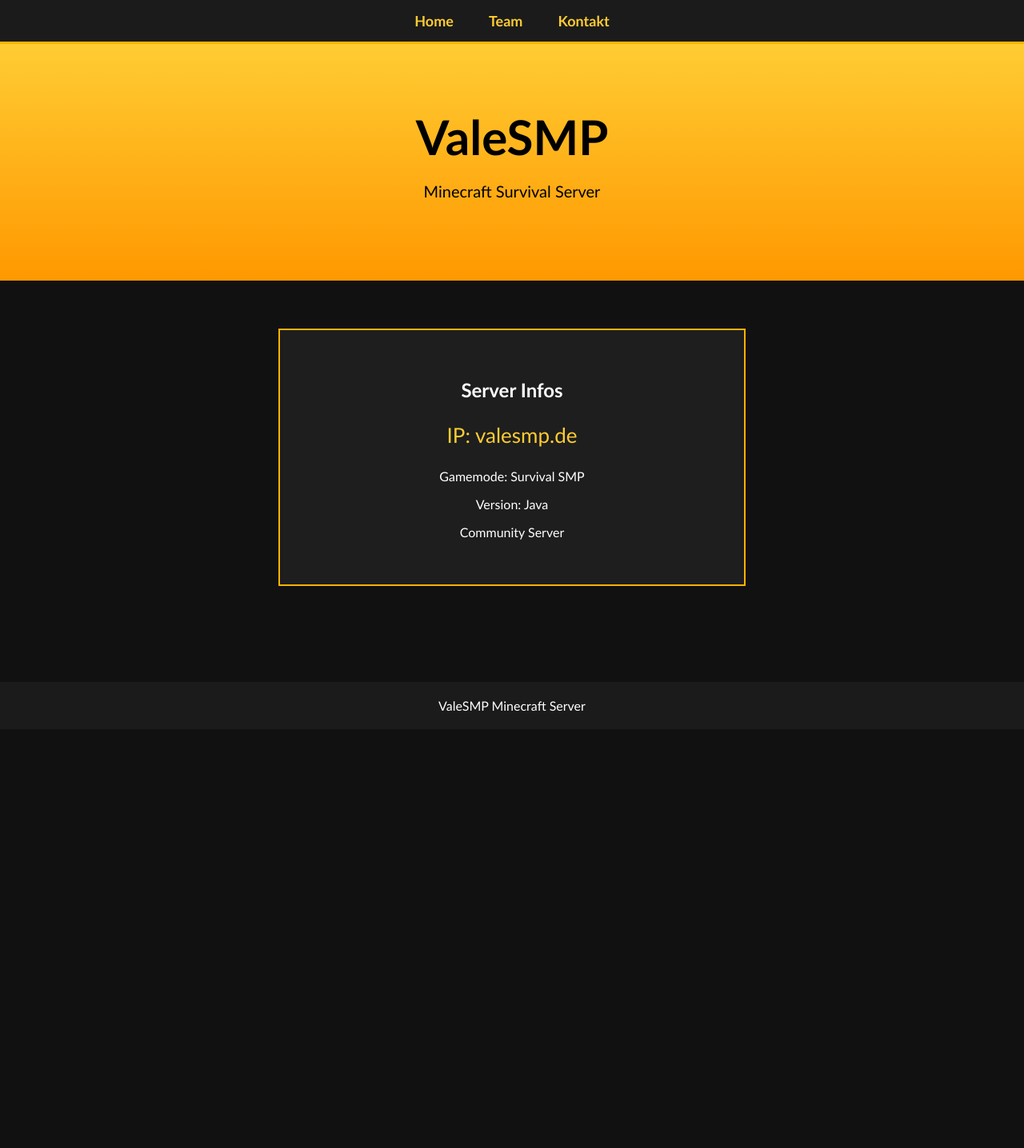
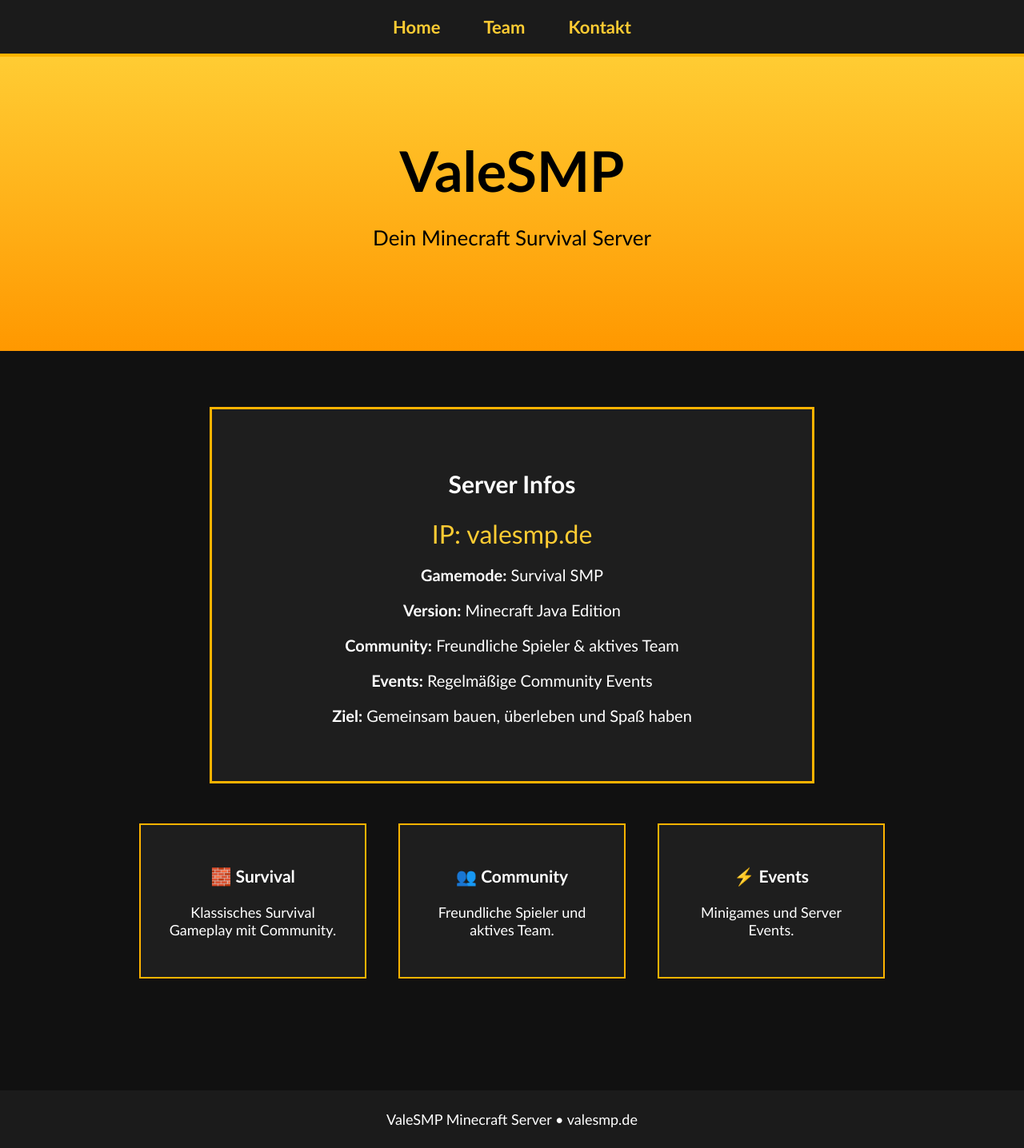
Before and after one commit to mauvi202/Valesmp.de, a plain HTML site: page index.html in a window 1280 px wide. Shown: the whole page at 80% size. Before the commit the page ends 912 px from the top, so only its background shows below. Drawn offline with Linux system fonts and the light colour scheme.

Commit message:
Update styles and content in index.html

```diff
--- a/index.html
+++ b/index.html
@@ -8,75 +8,96 @@
 
 body{
 margin:0;
-    font-family: "Trebuchet MS", sans-serif;
+font-family:"Trebuchet MS",sans-serif;
 background:#111;
 color:white;
 }
 
-/* Navbar */
+/* NAVBAR */
 
 nav{
 background:#1b1b1b;
-    padding:15px;
+padding:20px;
 text-align:center;
-    border-bottom:3px solid #ffb300;
+border-bottom:4px solid #ffb300;
 }
 
 nav a{
 color:#ffcc33;
-    margin:0 20px;
+margin:0 25px;
 text-decoration:none;
 font-weight:bold;
-    font-size:18px;
+font-size:22px;
 }
 
 nav a:hover{
 color:#ffa000;
 }
 
-/* Header */
+/* HEADER */
 
 header{
 text-align:center;
-    padding:80px 20px;
+padding:100px 20px;
 background:linear-gradient(180deg,#ffcc33,#ff9800);
 color:black;
 }
 
 header h1{
-    font-size:60px;
+font-size:70px;
 margin:0;
 }
 
 header p{
-    font-size:20px;
+font-size:26px;
 }
 
-/* Box */
+/* CONTENT */
 
 .container{
-    padding:60px;
+padding:70px;
 text-align:center;
 }
 
 .box{
 background:#1e1e1e;
-    padding:40px;
-    max-width:500px;
+padding:50px;
+max-width:650px;
 margin:auto;
-    border:2px solid #ffb300;
+border:3px solid #ffb300;
+font-size:20px;
 }
 
 .ip{
-    font-size:26px;
+font-size:32px;
 color:#ffcc33;
+margin:15px 0;
+}
+
+/* FEATURES */
+
+.features{
+margin-top:50px;
+display:flex;
+justify-content:center;
+gap:40px;
+flex-wrap:wrap;
+}
+
+.feature{
+background:#1e1e1e;
+padding:30px;
+width:220px;
+border:2px solid #ffb300;
+font-size:18px;
 }
 
 footer{
-    margin-top:60px;
-    padding:20px;
+margin-top:70px;
+padding:25px;
 text-align:center;
 background:#1b1b1b;
+font-size:18px;
 }
 
 </style>
@@ -92,7 +113,7 @@
 
 <header>
 <h1>ValeSMP</h1>
-<p>Minecraft Survival Server</p>
+<p>Dein Minecraft Survival Server</p>
 </header>
 
 <div class="container">
@@ -103,16 +124,37 @@
 
 <p class="ip">IP: valesmp.de</p>
 
-<p>Gamemode: Survival SMP</p>
-<p>Version: Java</p>
-<p>Community Server</p>
+<p><b>Gamemode:</b> Survival SMP</p>
+<p><b>Version:</b> Minecraft Java Edition</p>
+<p><b>Community:</b> Freundliche Spieler & aktives Team</p>
+<p><b>Events:</b> Regelmäßige Community Events</p>
+<p><b>Ziel:</b> Gemeinsam bauen, überleben und Spaß haben</p>
+
+</div>
+
+<div class="features">
+
+<div class="feature">
+<h3>🧱 Survival</h3>
+<p>Klassisches Survival Gameplay mit Community.</p>
+</div>
+
+<div class="feature">
+<h3>👥 Community</h3>
+<p>Freundliche Spieler und aktives Team.</p>
+</div>
+
+<div class="feature">
+<h3>⚡ Events</h3>
+<p>Minigames und Server Events.</p>
+</div>
 
 </div>
 
 </div>
 
 <footer>
-ValeSMP Minecraft Server
+ValeSMP Minecraft Server • valesmp.de
 </footer>
 
 </body>
```
Lines whose indentation alone changed are shown as unchanged.
